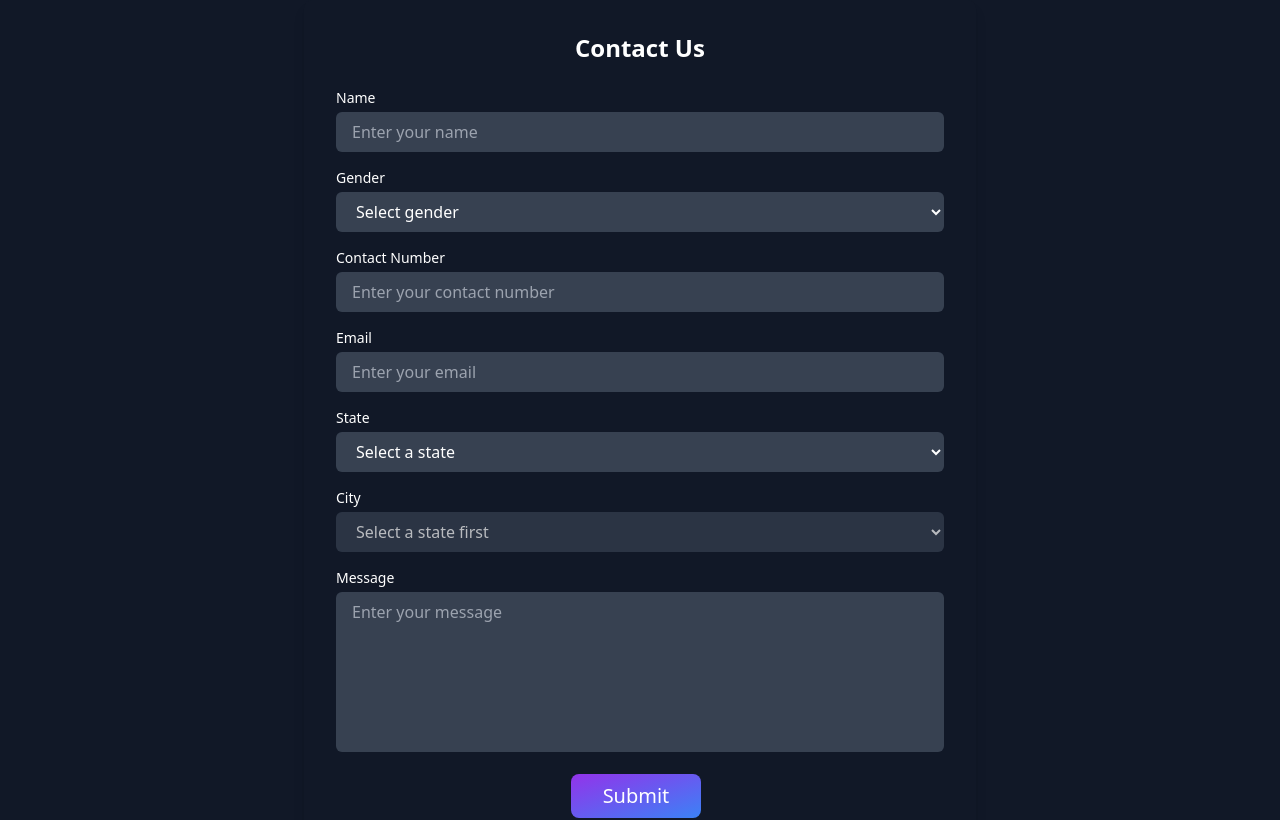
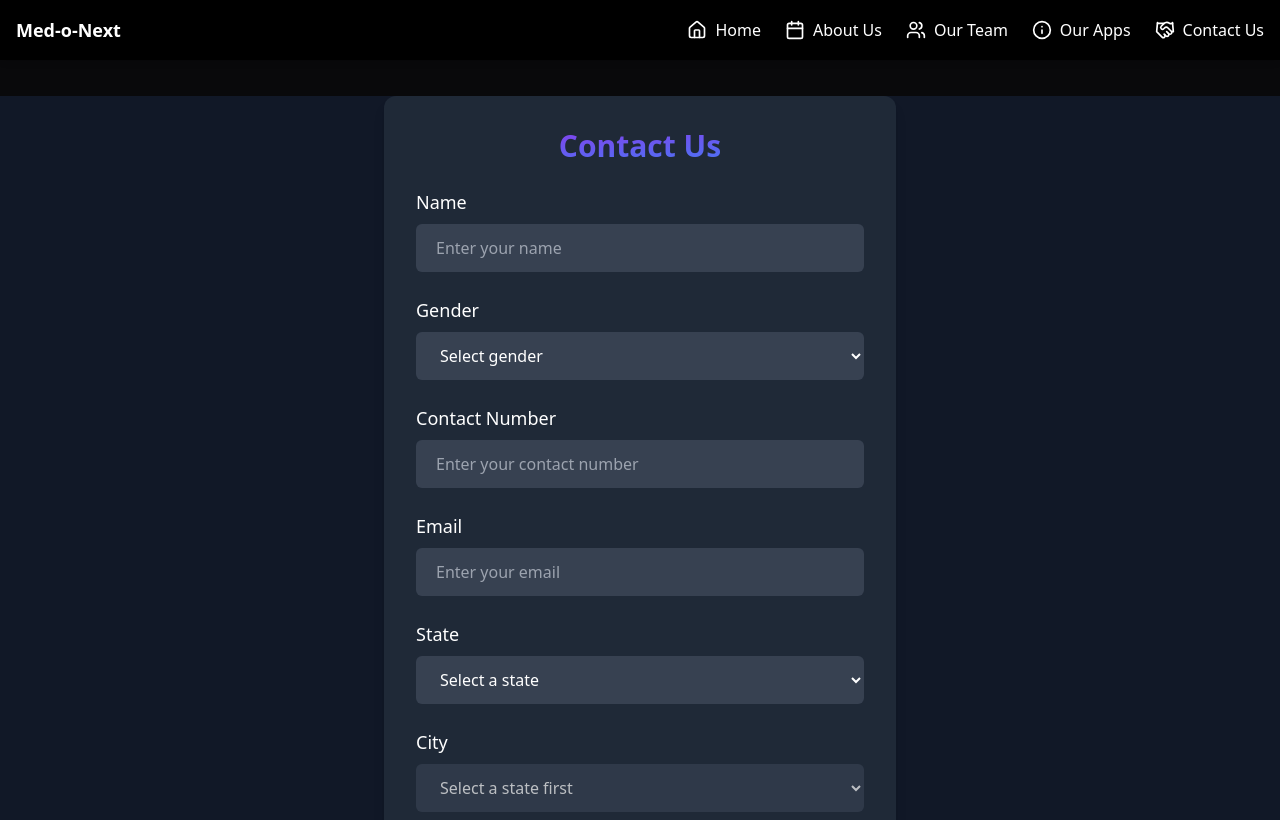
Before and after one commit to Megh2005/Med-o-Next-TJP, a Next.js app in the folder med-o-next-home/: page /contact in a window 1280 px wide. Shown: the top 820 px of the page. Built offline with nearby package versions, Linux system fonts and the light colour scheme.

Commit message:
Implement responsive navigation with mobile menu toggle and update icon colors

```diff
--- a/med-o-next-home/app/apps/page.tsx
+++ b/med-o-next-home/app/apps/page.tsx
@@ -1,53 +1,61 @@
-import { HoverEffect } from '@/components/ui/card-hover-effect';
-import { FloatingNav } from '@/components/ui/floating-navbar';
-import { CalendarIcon, HandshakeIcon, HomeIcon, InfoIcon, UsersIcon } from 'lucide-react';
-import React from 'react'
+"use client";
+import { HoverEffect } from "@/components/ui/card-hover-effect";
+import {
+  CalendarIcon,
+  HandshakeIcon,
+  HomeIcon,
+  InfoIcon,
+  UsersIcon,
+  MenuIcon,
+  XIcon,
+} from "lucide-react";
+import React, { useState } from "react";
+import Link from "next/link";
 
-const page = () => {
+const Page = () => {
+  const [isMenuOpen, setIsMenuOpen] = useState(false);
+
+  const toggleMenu = () => {
+    setIsMenuOpen((prev) => !prev);
+  };
+
   const navItems = [
     {
       name: "Home",
       link: "/",
-        icon: <HomeIcon className="w-5 h-5 text-neutral-500 dark:text-white" />,
+      icon: <HomeIcon className="w-5 h-5 text-white" />,
     },
     {
       name: "About Us",
       link: "/about",
-        icon: (
-          <CalendarIcon className="w-5 h-5 text-neutral-500 dark:text-white" />
-        ),
+      icon: <CalendarIcon className="w-5 h-5 text-white" />,
     },
     {
       name: "Our Team",
       link: "/team",
-        icon: (
-          <UsersIcon className="w-5 h-5 text-neutral-500 dark:text-white" />
-        ),
+      icon: <UsersIcon className="w-5 h-5 text-white" />,
     },
     {
       name: "Our Apps",
       link: "/apps",
-        icon: <InfoIcon className="w-5 h-5 text-neutral-500 dark:text-white" />,
+      icon: <InfoIcon className="w-5 h-5 text-white" />,
     },
     {
       name: "Contact Us",
       link: "/contact",
-        icon: (
-          <HandshakeIcon className="w-5 h-5 text-neutral-500 dark:text-white" />
-        ),
+      icon: <HandshakeIcon className="w-5 h-5 text-white" />,
     },
   ];
+
   const nameItems = [
     {
       title: "Health Check",
-        description:
-          "Schedule routine health check-ups with certified professionals.",
+      description: "Schedule routine health check-ups with certified professionals.",
       link: "https://example.com/health-check",
     },
     {
       title: "Wellness Programs",
-        description:
-          "Discover personalized wellness programs tailored to your needs.",
+      description: "Discover personalized wellness programs tailored to your needs.",
       link: "https://example.com/wellness-programs",
     },
     {
@@ -63,11 +71,42 @@ const page = () => {
   ];
 
   return (
-    <div className="w-full items-center">
-      <FloatingNav navItems={navItems} />
+    <div className="flex flex-col items-center min-h-screen w-full">
+      <nav className="flex items-center justify-between w-full md:full p-4 bg-black rounded-lg mb-8">
+        {/* Logo / Brand Name */}
+        <span className="text-white font-bold">Med-o-Next</span>
+
+        {/* Desktop Navbar */}
+        <div className="hidden md:flex space-x-6">
+          {navItems.map((item, index) => (
+            <Link key={index} href={item.link} className="flex items-center gap-2 text-white">
+              {item.icon}
+              <span>{item.name}</span>
+            </Link>
+          ))}
+        </div>
+
+        {/* Hamburger Icon for Mobile */}
+        <button className="md:hidden text-white" onClick={toggleMenu}>
+          {isMenuOpen ? <XIcon className="w-6 h-6" /> : <MenuIcon className="w-6 h-6" />}
+        </button>
+      </nav>
+
+      {/* Mobile Dropdown Menu */}
+      {isMenuOpen && (
+        <div className="md:hidden flex flex-col items-center bg-black rounded-lg p-4 space-y-4 w-3/4">
+          {navItems.map((item, index) => (
+            <Link key={index} href={item.link} className="flex items-center gap-2 text-white">
+              {item.icon}
+              <span>{item.name}</span>
+            </Link>
+          ))}
+        </div>
+      )}
+
       <HoverEffect items={nameItems} />
     </div>
   );
-}
+};
 
-export default page
+export default Page;
--- a/med-o-next-home/app/contact/page.tsx
+++ b/med-o-next-home/app/contact/page.tsx
@@ -2,6 +2,16 @@
 "use client";
 import { submitContactForm } from "@/lib/actions/submitContactForm";
 import { useEffect, useState } from "react";
+import {
+  CalendarIcon,
+  HandshakeIcon,
+  HomeIcon,
+  InfoIcon,
+  UsersIcon,
+  MenuIcon,
+  XIcon,
+} from "lucide-react";
+import Link from "next/link";
 
 type StatesAndCitiesType = {
   [country: string]: {
@@ -68,6 +78,37 @@ export default function Contact() {
   const [cities, setCities] = useState<string[]>([]);
   const [submitting, setSubmitting] = useState(false);
 
+  const [isMenuOpen, setIsMenuOpen] = useState(false);
+  const toggleMenu = () => setIsMenuOpen((prev) => !prev);
+
+  const navItems = [
+    {
+      name: "Home",
+      link: "/",
+      icon: <HomeIcon className="w-5 h-5 text-white" />,
+    },
+    {
+      name: "About Us",
+      link: "/about",
+      icon: <CalendarIcon className="w-5 h-5 text-white" />,
+    },
+    {
+      name: "Our Team",
+      link: "/team",
+      icon: <UsersIcon className="w-5 h-5 text-white" />,
+    },
+    {
+      name: "Our Apps",
+      link: "/apps",
+      icon: <InfoIcon className="w-5 h-5 text-white" />,
+    },
+    {
+      name: "Contact Us",
+      link: "/contact",
+      icon: <HandshakeIcon className="w-5 h-5 text-white" />,
+    },
+  ];
+
   const handleStateChange = (
     state: keyof (typeof statesAndCities)["India"]
   ) => {
@@ -129,30 +170,79 @@ export default function Contact() {
   };
 
   return (
-    <div className="min-h-screen flex items-center justify-center bg-gray-900 text-white">
-      <div className="w-full max-w-2xl p-8 bg-gray-900 rounded-lg shadow-lg">
-        <h2 className="text-2xl font-bold mb-6 text-center">Contact Us</h2>
-        <form className="space-y-4">
+    <div className="min-h-screen bg-gray-900 text-white">
+      {/* Fixed Navbar */}
+      <nav className="fixed top-0 left-0 right-0 p-4 bg-black shadow-md z-10">
+        <div className="flex justify-between items-center">
+          <span className="text-white font-bold text-lg">Med-o-Next</span>
+
+          {/* Desktop Navbar */}
+          <div className="hidden md:flex space-x-6">
+            {navItems.map((item, index) => (
+              <Link
+                key={index}
+                href={item.link}
+                className="flex items-center gap-2 text-white"
+              >
+                {item.icon}
+                <span>{item.name}</span>
+              </Link>
+            ))}
+          </div>
+
+          {/* Hamburger Icon for Mobile */}
+          <button className="md:hidden text-white" onClick={toggleMenu}>
+            {isMenuOpen ? (
+              <XIcon className="w-6 h-6" />
+            ) : (
+              <MenuIcon className="w-6 h-6" />
+            )}
+          </button>
+        </div>
+
+        {/* Mobile Dropdown Menu */}
+        {isMenuOpen && (
+          <div className="md:hidden flex flex-col items-center bg-black rounded-lg p-4 space-y-4 w-3/4 mt-4">
+            {navItems.map((item, index) => (
+              <Link
+                key={index}
+                href={item.link}
+                className="flex items-center gap-2 text-white"
+              >
+                {item.icon}
+                <span>{item.name}</span>
+              </Link>
+            ))}
+          </div>
+        )}
+      </nav>
+
+      {/* Contact Form (Centered) */}
+      <div className="w-full max-w-lg p-8 bg-gray-800 rounded-xl shadow-lg mx-auto mt-24">
+        <h2 className="text-3xl font-semibold mb-6 text-center text-gradient bg-clip-text text-transparent bg-gradient-to-br from-purple-600 to-blue-500">
+          Contact Us
+        </h2>
+        <form className="space-y-6">
           <div>
-            <label className="block text-sm font-medium mb-1">Name</label>
+            <label className="block text-lg font-medium mb-2">Name</label>
             <input
               value={formData.name}
               onChange={(e) =>
                 setFormData({ ...formData, name: e.target.value })
               }
               type="text"
-              className="w-full px-4 py-2 bg-gray-700 rounded-md text-white"
+              className="w-full px-5 py-3 bg-gray-700 rounded-md text-white placeholder-gray-400 focus:outline-none focus:ring-2 focus:ring-blue-500"
               placeholder="Enter your name"
             />
           </div>
           <div>
-            <label className="block text-sm font-medium mb-1">Gender</label>
+            <label className="block text-lg font-medium mb-2">Gender</label>
             <select
               value={formData.gender}
               onChange={(e) =>
                 setFormData({ ...formData, gender: e.target.value })
               }
-              className="w-full px-4 py-2 bg-gray-700 rounded-md text-white"
+              className="w-full px-5 py-3 bg-gray-700 rounded-md text-white placeholder-gray-400 focus:outline-none focus:ring-2 focus:ring-blue-500"
             >
               <option value="">Select gender</option>
               <option value="Male">Male</option>
@@ -161,7 +251,7 @@ export default function Contact() {
             </select>
           </div>
           <div>
-            <label className="block text-sm font-medium mb-1">
+            <label className="block text-lg font-medium mb-2">
               Contact Number
             </label>
             <input
@@ -170,26 +260,26 @@ export default function Contact() {
                 setFormData({ ...formData, contactNumber: e.target.value })
               }
               type="number"
-              className="w-full px-4 py-2 bg-gray-700 rounded-md text-white"
+              className="w-full px-5 py-3 bg-gray-700 rounded-md text-white placeholder-gray-400 focus:outline-none focus:ring-2 focus:ring-blue-500"
               placeholder="Enter your contact number"
             />
           </div>
           <div>
-            <label className="block text-sm font-medium mb-1">Email</label>
+            <label className="block text-lg font-medium mb-2">Email</label>
             <input
               value={formData.email}
               onChange={(e) =>
                 setFormData({ ...formData, email: e.target.value })
               }
               type="email"
-              className="w-full px-4 py-2 bg-gray-700 rounded-md text-white"
+              className="w-full px-5 py-3 bg-gray-700 rounded-md text-white placeholder-gray-400 focus:outline-none focus:ring-2 focus:ring-blue-500"
               placeholder="Enter your email"
             />
           </div>
           <div>
-            <label className="block text-sm font-medium mb-1">State</label>
+            <label className="block text-lg font-medium mb-2">State</label>
             <select
-              className="w-full px-4 py-2 bg-gray-700 rounded-md text-white"
+              className="w-full px-5 py-3 bg-gray-700 rounded-md text-white placeholder-gray-400 focus:outline-none focus:ring-2 focus:ring-blue-500"
               value={selectedState}
               onChange={(e) =>
                 handleStateChange(
@@ -206,9 +296,9 @@ export default function Contact() {
             </select>
           </div>
           <div>
-            <label className="block text-sm font-medium mb-1">City</label>
+            <label className="block text-lg font-medium mb-2">City</label>
             <select
-              className="w-full px-4 py-2 bg-gray-700 rounded-md text-white"
+              className="w-full px-5 py-3 bg-gray-700 rounded-md text-white placeholder-gray-400 focus:outline-none focus:ring-2 focus:ring-blue-500"
               disabled={!selectedState}
               value={formData.city}
               onChange={(e) =>
@@ -226,9 +316,9 @@ export default function Contact() {
             </select>
           </div>
           <div>
-            <label className="block text-sm font-medium mb-1">Message</label>
+            <label className="block text-lg font-medium mb-2">Message</label>
             <textarea
-              className="w-full px-4 py-2 bg-gray-700 resize-none rounded-md text-white"
+              className="w-full px-5 py-3 bg-gray-700 resize-none rounded-md text-white placeholder-gray-400 focus:outline-none focus:ring-2 focus:ring-blue-500"
               placeholder="Enter your message"
               rows={6}
               value={formData.address}
@@ -245,7 +335,7 @@ export default function Contact() {
               }}
               disabled={submitting}
               type="submit"
-              className="text-white bg-gradient-to-br from-purple-600 to-blue-500 hover:bg-gradient-to-bl focus:ring-4 focus:outline-none focus:ring-blue-300 dark:focus:ring-blue-800 font-medium rounded-lg text-xl px-8 py-2 text-center me-2 mb-2"
+              className="w-full py-3 text-xl font-medium text-white bg-gradient-to-br from-purple-600 to-blue-500 rounded-md hover:bg-gradient-to-bl focus:ring-4 focus:outline-none focus:ring-blue-300"
             >
               {submitting ? "Submitting..." : "Submit"}
             </button>
```
Lines whose indentation alone changed are shown as unchanged.
